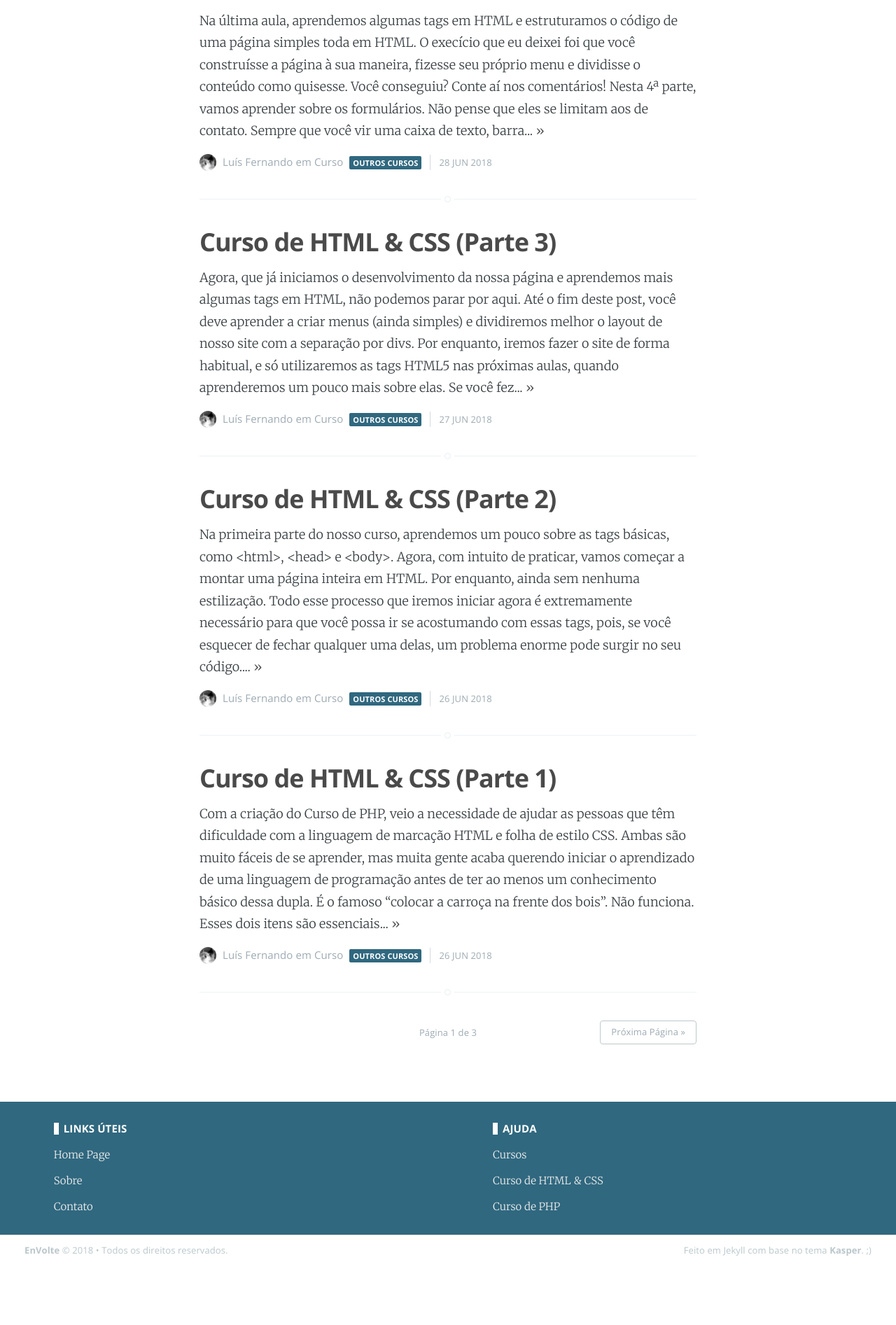
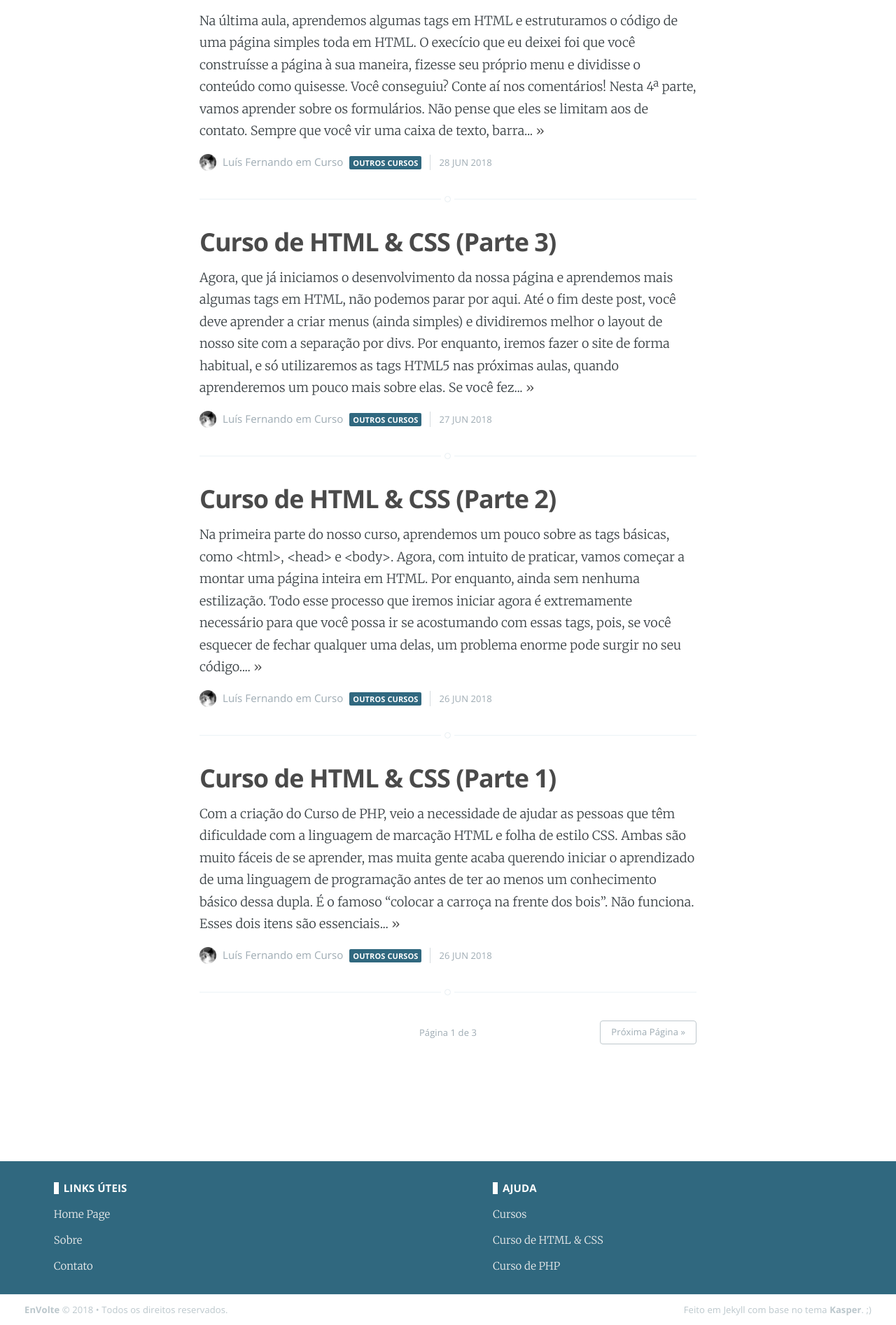
Before and after one commit to EnVolte/envolte.github.io, a Jekyll site: the page built from index.html, in a window 1280 px wide. Shown: the part 1232-3125 px from the top of the page at 70% size. Built offline with Jekyll 4.4.1, drawn with Linux system fonts in a browser that asks for light colours; the list of posts is cut into pages by our own code; comment, search, counter and statistics services are not loaded; before the commit the page ends 3040 px from its top, so only the background shows below that.

Commit message:
Update default.html

```diff
--- a/_layouts/default.html
+++ b/_layouts/default.html
@@ -58,7 +58,7 @@ $(document).ready(function(){
 
     {{ content }}
 
-	<div style="width: 728px; margin: 0px auto;">
+	<div style="width: 728px; height: 45px; margin: 0px auto;">
 <script>
   (function() {
     var cx = '016326426234586802782:_wurw9nl9wm';
```
